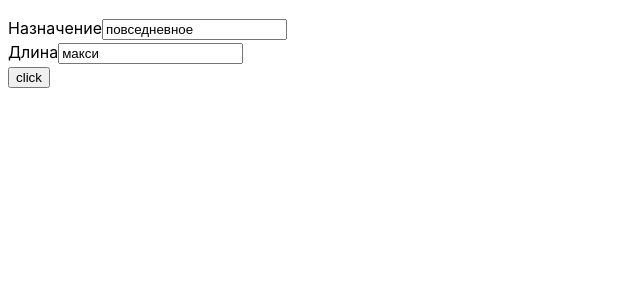
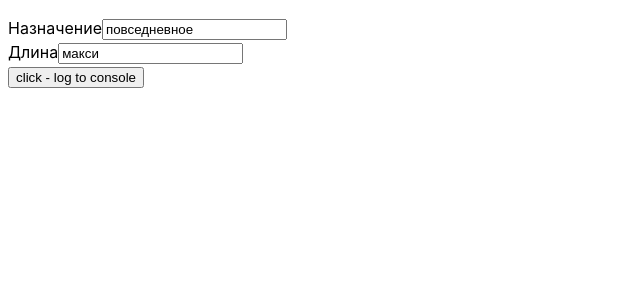
Before and after one commit to jveselkov/react-param-app, a React (Vite) app: page / in a window 1280 px wide. Shown: the top 300 px of the page, without its empty margins (0-640 px from the left). Built offline with nearby package versions, Linux system fonts and the light colour scheme.

Commit message:
delete some code

```diff
--- a/src/App.tsx
+++ b/src/App.tsx
@@ -1,7 +1,7 @@
 import { useState, useRef } from "react";
-import { ParamEditor, Model, ParamEditorRef } from "./ParamEditor";
+import { ParamEditor, Model, ParamEditorRef, Param } from "./ParamEditor";
 
-const params = [
+const params: Param[] = [
   {
     id: 1,
     name: "Назначение",
@@ -41,7 +41,7 @@ function App() {
         onChange={setModel}
       />
 
-      <button onClick={handleClick}>click</button>
+      <button onClick={handleClick}>click - log to console</button>
     </>
   );
 }
```
Also changed, not shown: src/ParamEditor/ParamEditor.tsx (+1 -12 lines), src/ParamEditor/model.ts (+6 -4 lines).
